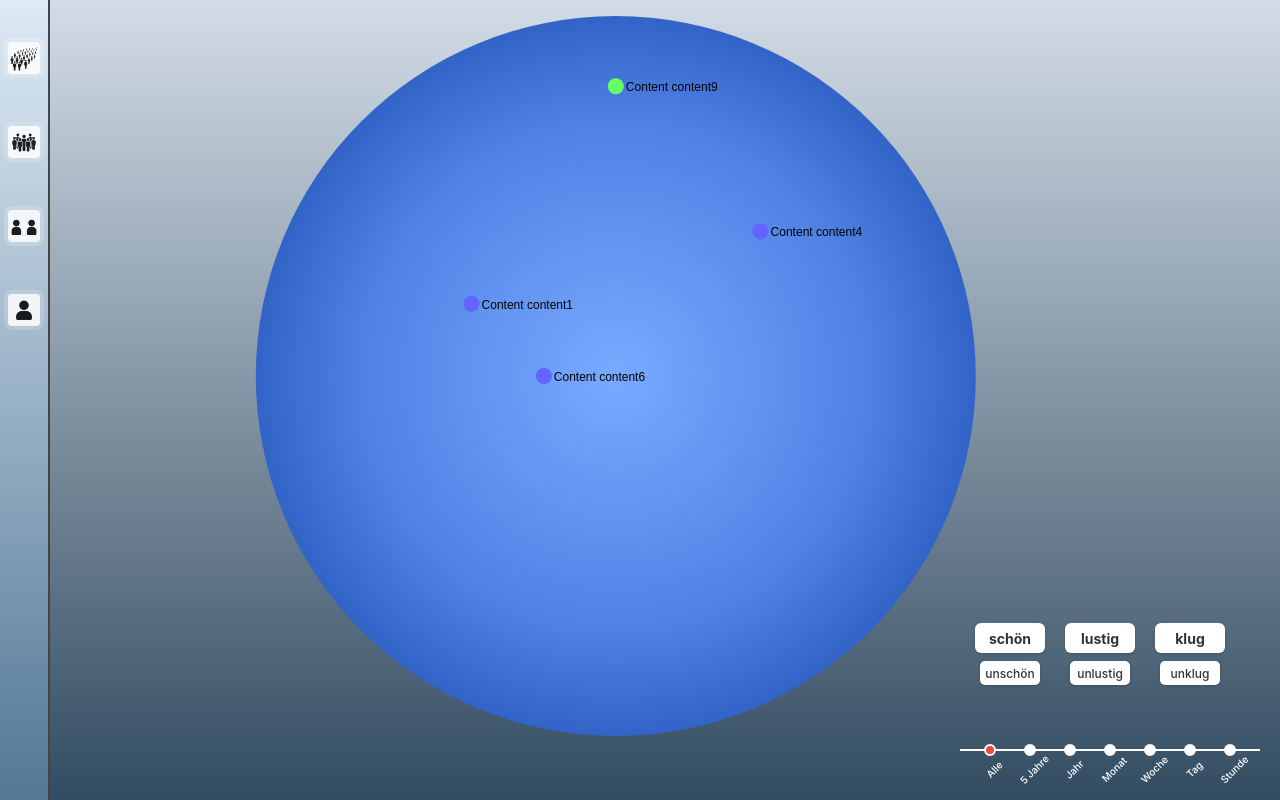
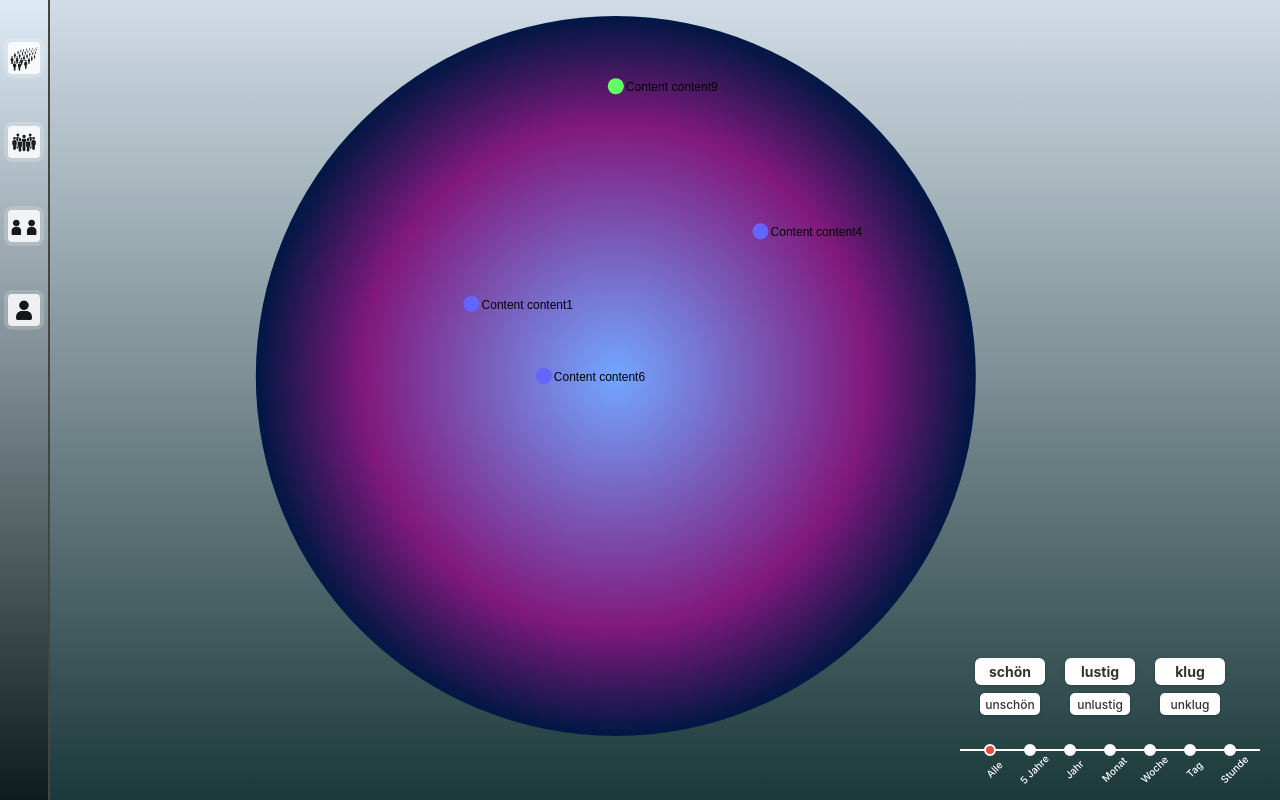
Before and after one commit to KindlerDaniel/public, a React (Create React App) app in the folder frontend/: page / in a window 1280 px wide. Built offline with nearby package versions, Linux system fonts and the light colour scheme.

Commit message:
no message

```diff
--- a/frontend/src/components/BubbleView/BubbleView.tsx
+++ b/frontend/src/components/BubbleView/BubbleView.tsx
@@ -153,9 +153,9 @@ const BubbleView: React.FC<BubbleViewProps> = ({ onContentSelect }) => {
         centerX, centerY, 0,
         centerX, centerY, radius
       );
-      gradient.addColorStop(0, 'rgba(120, 170, 255, 1.0)');
-      gradient.addColorStop(0.7, 'rgba(80, 130, 230, 1.0)');
-      gradient.addColorStop(1, 'rgba(50, 100, 200, 1.0)');
+      gradient.addColorStop(0, 'rgb(114, 166, 255)');
+      gradient.addColorStop(0.7, 'rgb(129, 25, 124)');
+      gradient.addColorStop(1, 'rgb(0, 23, 68)');
 
       ctx.beginPath();
       ctx.arc(centerX, centerY, radius, 0, Math.PI * 2);
--- a/frontend/src/styles/filter-controls.css
+++ b/frontend/src/styles/filter-controls.css
@@ -1,7 +1,7 @@
 /* Styles für die Kategorie-Filter-Buttons */
 .category-filter-buttons {
     position: absolute;
-    bottom: 80px; /* Deutlich höher positioniert */
+    bottom: 50px; /* Deutlich höher positioniert */
     right: 20px;
     z-index: 10;
     background-color: transparent; /* Transparenter Hintergrund */
@@ -33,7 +33,7 @@
 /* Größere positive Buttons */
 .category-button.positive {
     width: 70px;
-    height: 30px;
+    height: 27px;
     font-size: 14px;
     font-weight: bold;
     border-radius: 6px;
@@ -42,7 +42,7 @@
 /* Kleinere negative Buttons */
 .category-button.negative {
     width: 60px;
-    height: 24px;
+    height: 22px;
     font-size: 12px;
     border-radius: 5px;
     margin-left: 5px;
--- a/frontend/src/styles/sidebar.css
+++ b/frontend/src/styles/sidebar.css
@@ -2,7 +2,7 @@
   width: 50px; /* Schmaler gemacht */
   height: 100vh;
   /* Seichter Farbverlauf von hellem zu dunklerem Blaugrau - gleich wie in der BubbleView */
-  background: linear-gradient(to bottom, #deeaf5 0%, #537896 100%);
+  background: linear-gradient(to bottom, #deeaf5 0%, #0e1c1d 100%);
   color: var(--dark-background);
   display: flex;
   flex-direction: column;
--- a/frontend/src/styles/views/bubble-view.css
+++ b/frontend/src/styles/views/bubble-view.css
@@ -14,7 +14,7 @@
   position: relative;
   overflow: hidden;
   /* Seichter Farbverlauf von hellem zu dunklerem Blaugrau */
-  background: linear-gradient(to bottom, #d2dce6 0%, #334c61 100%);
+  background: linear-gradient(to bottom, #d2dce6 0%, #1b393a 100%);
 }
 
 .bubble-container {
```
